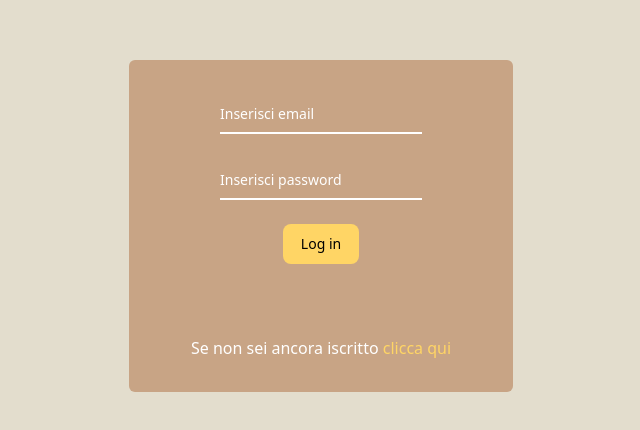
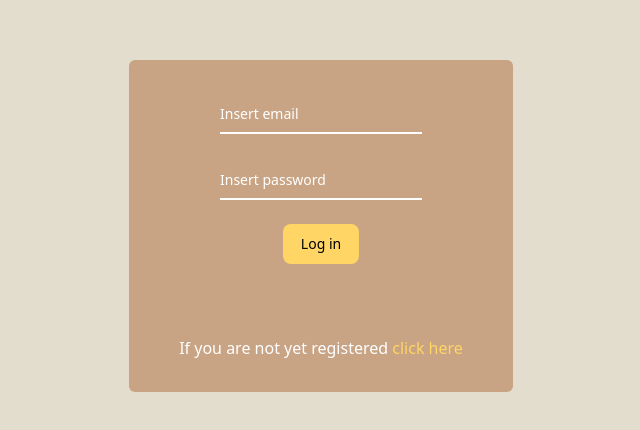
Before and after one commit to develhope-team-projects/fs17_it_team1, a React (Vite) app: page /log-in in a window 1280 px wide. Shown: the part 174-604 px from the top of the page, without its empty margins (319-959 px from the left). Built offline with nearby package versions, Linux system fonts and the light colour scheme; no server answers.

Commit message:
fix-english-language

```diff
--- a/src/dashboard/ProductForm/ProductForm.tsx
+++ b/src/dashboard/ProductForm/ProductForm.tsx
@@ -82,9 +82,9 @@ export function ProductForm() {
       </div>
       <div>
         <div className="mb-2 block">
-          <Label htmlFor="file-upload" value="Upload file" />
+          <Label htmlFor="file-upload" value="Upload file"  />
         </div>
-        <FileInput id="file-upload" />
+        <FileInput id="file-upload" style={{ color: "black", background: "#ffd565", border: "#d1784d", fontSize: "14px", fontWeight: "600" }} />
       </div>
       <div className="mx-auto">
         <NormalButton type="submit" content="Create" />
--- a/src/loginESubscription/Login.tsx
+++ b/src/loginESubscription/Login.tsx
@@ -39,7 +39,7 @@ function Login() {
           type="email"
           id="email"
           name="email"
-          label="Inserisci email"
+          label="Insert email"
           value={loginData.email}
           onChange={handleChange}
         />
@@ -47,16 +47,16 @@ function Login() {
           type="password"
           id="password"
           name="password"
-          label="Inserisci password"
+          label="Insert password"
           value={loginData.password}
           onChange={handleChange}
         />
         <NormalButton content="Log in" onClick={handleLogin} />
         <br />
         <p className="text-white">
-          Se non sei ancora iscritto{" "}
+          If you are not yet registered{" "}
           <Link to="/subscription" className="text-giallo cursor-pointer">
-            clicca qui
+            click here
           </Link>
         </p>
       </div>
--- a/src/loginESubscription/Subscription.tsx
+++ b/src/loginESubscription/Subscription.tsx
@@ -283,21 +283,21 @@ function Subscription() {
             onSubmit={handleFormSubmit}
           >
             <p className="text-white px-5 text-center">
-              Iscriviti la nostra pagina per accedere ai nostri servizi
-              esclusivi.
+
+              Sign up on our page to access our exclusive services.
             </p>
             <div className="flex gap-6">
-              <InputField type="text" id="Nome" name="Nome" label="Nome" />
+              <InputField type="text" id="Nome" name="Nome" label="Name" />
               <InputField
                 type="text"
                 id="Cognome"
                 name="Cognome"
-                label="Cognome"
+                label="Surname"
               />
             </div>
             <div className="flex gap-6 justify-center items-center align-center text-gray-400">
               <p className="pb-2 pr-14 text-white border-b-2 dark:border-white">
-                Data di nascita
+                Date of birth
               </p>
               <div className="w-40">
                 <Datepicker style={{ color: "black", background: "#ffd565", border: "#d1784d", fontSize: "14px", fontWeight: "600" }} theme={{ ...customTheme, ...customTheme3 }} />
@@ -308,10 +308,10 @@ function Subscription() {
               type="text"
               id="Indirizzo"
               name="Indirizzo"
-              label="Indirizzo"
+              label="Address"
             />
             <fieldset className="flex align-center max-w-md flex-row item-center gap-4 text-white">
-              <legend className="mb-4 text-center">Sesso</legend>
+              <legend className="mb-4 text-center">Gender</legend>
               <div className="gap-2">
                 <Radio
                   theme={customTheme2}
@@ -319,7 +319,7 @@ function Subscription() {
                   name="Gender"
                   value="Maschio"
                 />
-                <Label htmlFor="Maschio">Maschio</Label>
+                <Label htmlFor="Maschio">Male</Label>
               </div>
               <div className="gap-2">
                 <Radio
@@ -328,7 +328,7 @@ function Subscription() {
                   name="Gender"
                   value="Femmina"
                 />
-                <Label htmlFor="Femmina">Femmina</Label>
+                <Label htmlFor="Femmina">Female</Label>
               </div>
               <div className="gap-2">
                 <Radio
@@ -337,7 +337,7 @@ function Subscription() {
                   name="Gender"
                   value="Altro"
                 />
-                <Label htmlFor="Altro">Altro</Label>
+                <Label htmlFor="Altro">Other</Label>
               </div>
             </fieldset>
 
@@ -345,7 +345,7 @@ function Subscription() {
               type="email"
               id="Email"
               name="Email"
-              label="Inserisci email"
+              label="Insert email"
             />
 
             <InputField
@@ -354,7 +354,7 @@ function Subscription() {
               name="Password"
               pattern="^(?=.*[A-Z])(?=.*[a-z])(?=.*\d)(?=.*[!@#$%^&*()-_+=]).{8,}$"
               title="La password deve contenere almeno una lettera maiuscola, una lettera minuscola, un numero e un simbolo, e deve essere lunga almeno 8 caratteri."
-              label="Inserisci password"
+              label="Insert password"
             />
 
             <NormalButton type="submit" content="Sign up" />
```
